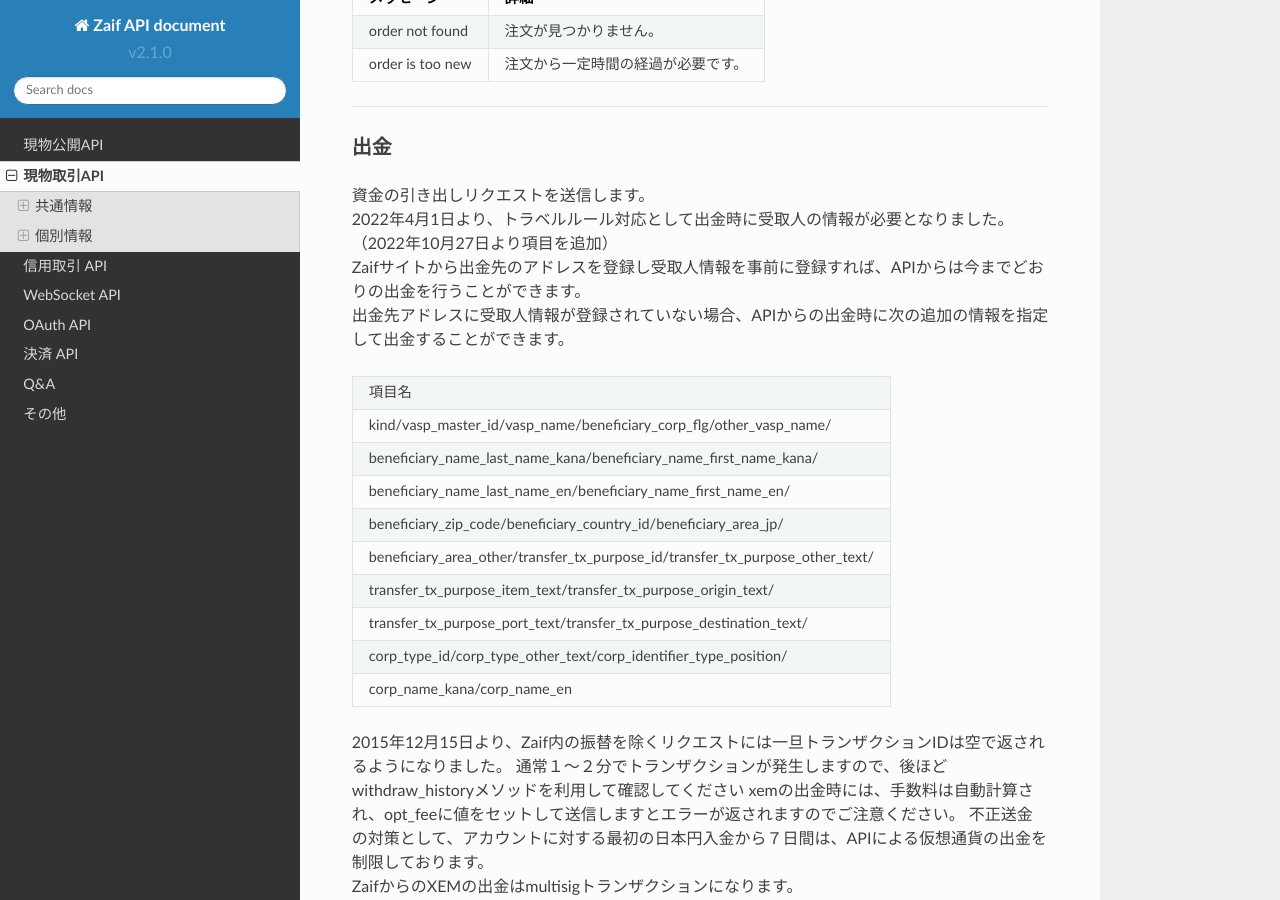
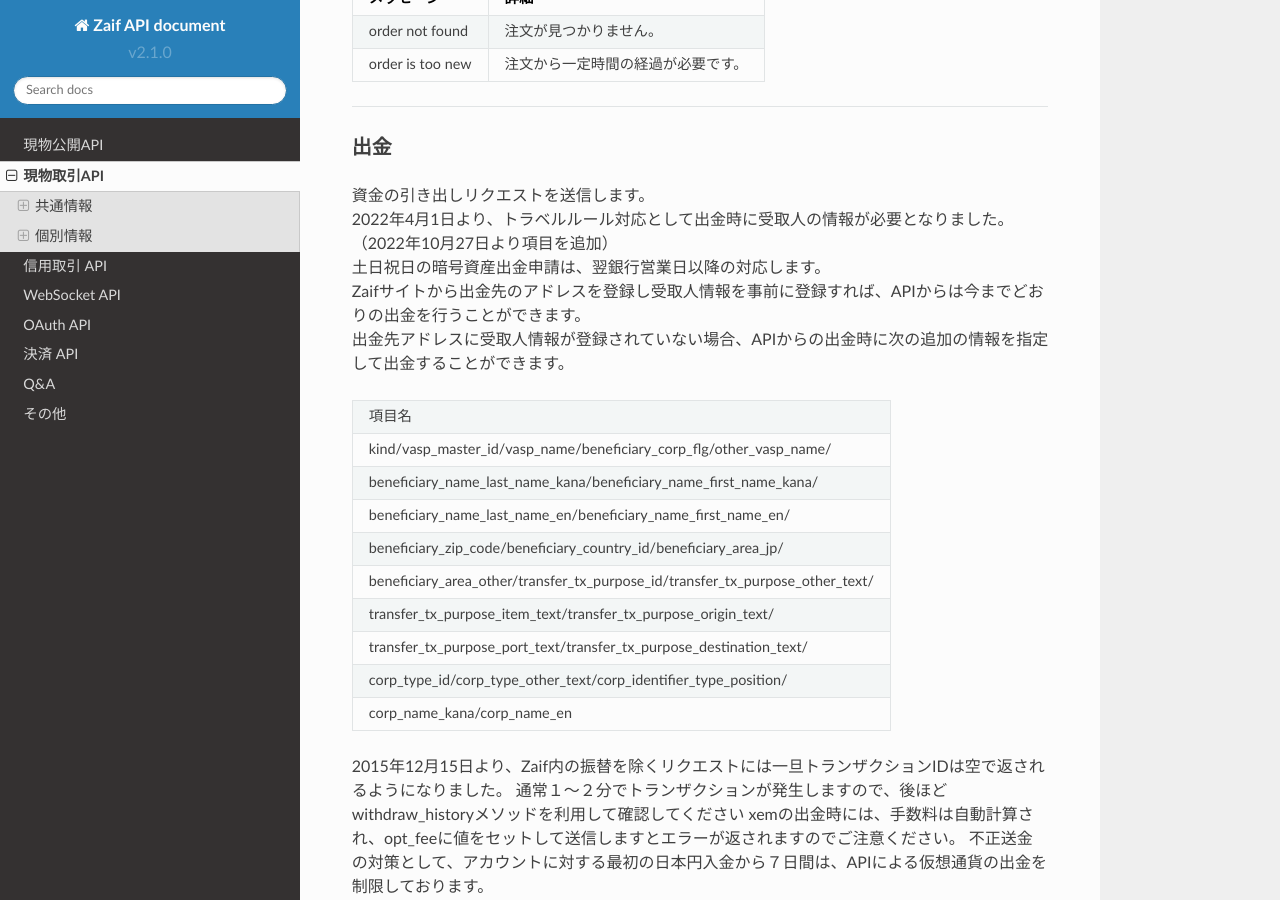
Before and after one commit to zaifdotjp/api-doc, a Sphinx documentation site: the page built from docs/TradingAPI.md, in a window 1280 px wide and 900 px high, scrolled down 12862 px. Built offline with Sphinx 7.4.7 and the Read the Docs theme 2.0.0, drawn with Linux system fonts in a browser that asks for light colours.

Commit message:
土日祝の出金対応のついて追記

```diff
--- a/docs/TradingAPI.md
+++ b/docs/TradingAPI.md
@@ -666,6 +666,7 @@
 
 資金の引き出しリクエストを送信します。 <br />
 2022年4月1日より、トラベルルール対応として出金時に受取人の情報が必要となりました。（2022年10月27日より項目を追加）<br />
+土日祝日の暗号資産出金申請は、翌銀行営業日以降の対応します。<br />
 Zaifサイトから出金先のアドレスを登録し受取人情報を事前に登録すれば、APIからは今までどおりの出金を行うことができます。<br />
 出金先アドレスに受取人情報が登録されていない場合、APIからの出金時に次の追加の情報を指定して出金することができます。
 
```
